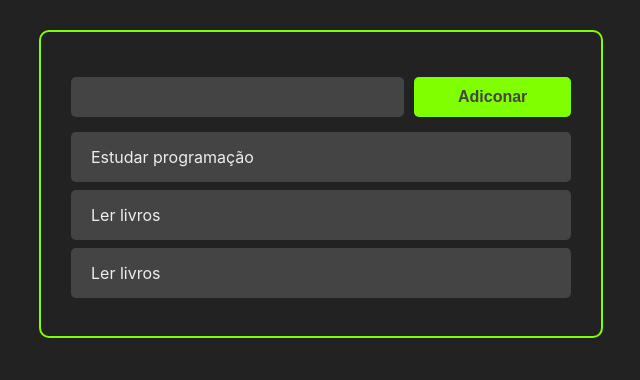
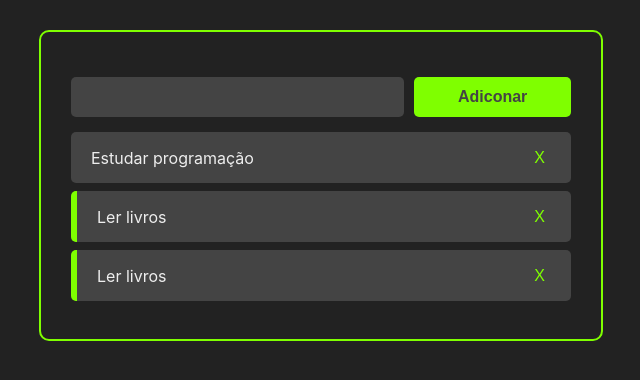
Before and after one commit to PatrickDSiqueira/minhastarefas, a React (Create React App) app: page / in a window 1280 px wide. Shown: the top 380 px of the page, without its empty margins (319-959 px from the left). Built offline with nearby package versions, Linux system fonts and the light colour scheme.

Commit message:
create function to change completed and delete button

```diff
--- a/src/App.jsx
+++ b/src/App.jsx
@@ -20,6 +20,15 @@
       completed: true,
     }
   ]);
+
+  const handleTaskClick = (taskId) =>{
+    const newTasks = tasks.map((task) => {
+      if(task.id === taskId) return {...task, completed: !task.completed}
+      return task;
+    });
+    setTasks(newTasks)
+  };
+
   const handleTaskAddition = (taskTitle) => {
     const newTask = [...tasks, {
       title : taskTitle,
@@ -32,7 +41,7 @@
   return <>
   <div className="container">
     <AddTask handleTaskAddition ={handleTaskAddition}/>
-    {<Tasks tasks = {tasks}/>}
+    {<Tasks tasks = {tasks} handleTaskClick = {handleTaskClick}/>}
   </div>
   </>
 }
--- a/src/components/Task.css
+++ b/src/components/Task.css
@@ -8,3 +8,12 @@
     color: #eee;
     align-items: center;
 }
+.task-title{
+    cursor: pointer;
+}
+.remove-task-button{
+    background-color: #444;
+    border: none;
+    font-size: 16px;
+    color: chartreuse;
+}
--- a/src/components/Task.jsx
+++ b/src/components/Task.jsx
@@ -1,9 +1,17 @@
 import React from "react";
 import './Task.css'
 
-const Task = ({task}) =>{
-    return <div className="task-container">
-        {task.title}
+const Task = ({task, handleTaskClick}) =>{
+    console.log(task);
+    return <div className="task-container"
+
+    style={task.completed ? { borderLeft: '6px solid chartreuse'}:{}}>
+        <div className="task-title" onClick={() => handleTaskClick(task.id)}>
+       {task.title}
+        </div>
+       <div className="button-container">
+            <button className="remove-task-button">X</button>
+       </div>
     </div>;
 }
 
--- a/src/components/Tasks.jsx
+++ b/src/components/Tasks.jsx
@@ -1,9 +1,9 @@
 import React from "react";
 import Task from "./Task";
 
-const Tasks = ({ tasks }) => {
+const Tasks = ({ tasks , handleTaskClick }) => {
     return <>
-        {tasks.map(task => <Task task = {task}/>)}
+        {tasks.map(task => <Task task = {task} handleTaskClick = {handleTaskClick}/>)}
     </>
 }
 
```
